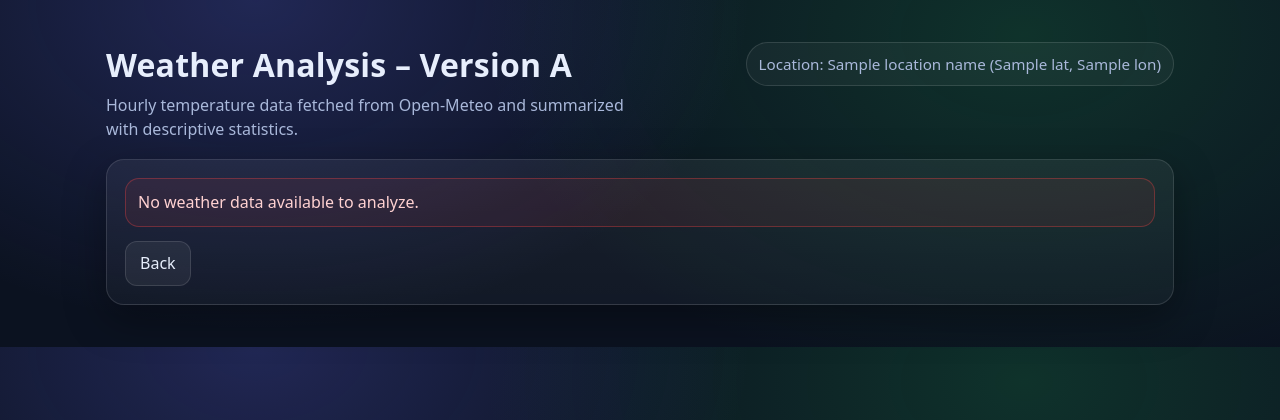
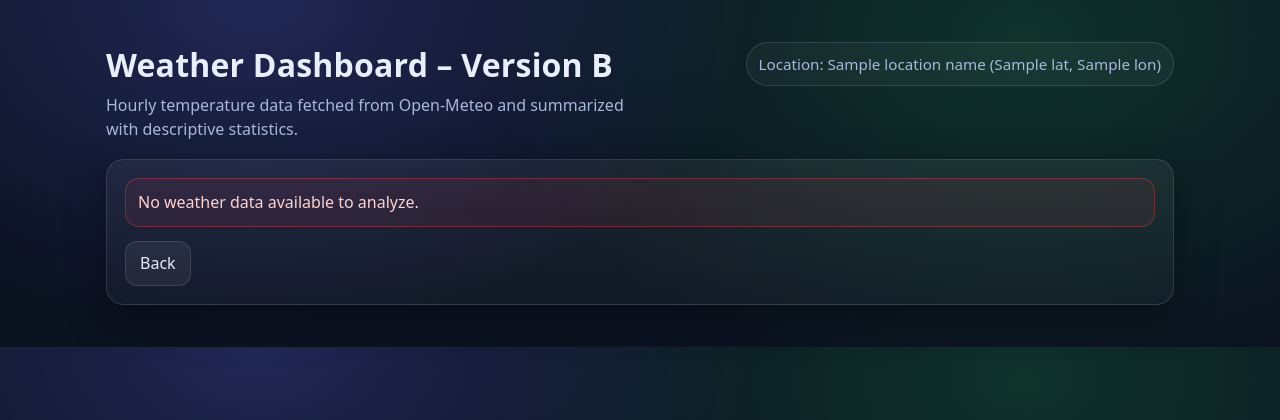
Before and after one commit to ShotoSal/python-sal-data-analyzer, a Flask app: template templates/weather_analysis_results.html in a window 1280 px wide. Shown: the top 420 px of the page. Run offline with Flask 3, Linux system fonts and the light colour scheme; the template is opened without the code that fills it: most values are stand-ins (such as "Sample title", 1, 10 or a date in 2020).

Commit message:
Demo: change weather analysis page title (B)

```diff
--- a/templates/weather_analysis_results.html
+++ b/templates/weather_analysis_results.html
@@ -194,7 +194,7 @@
   <main class="container">
     <div class="topbar">
       <div>
-        <h1>Weather Analysis – Version A</h1>
+        <h1>Weather Dashboard – Version B</h1>
         <p class="subtitle">
           Hourly temperature data fetched from Open-Meteo and summarized with descriptive statistics.
         </p>
```
